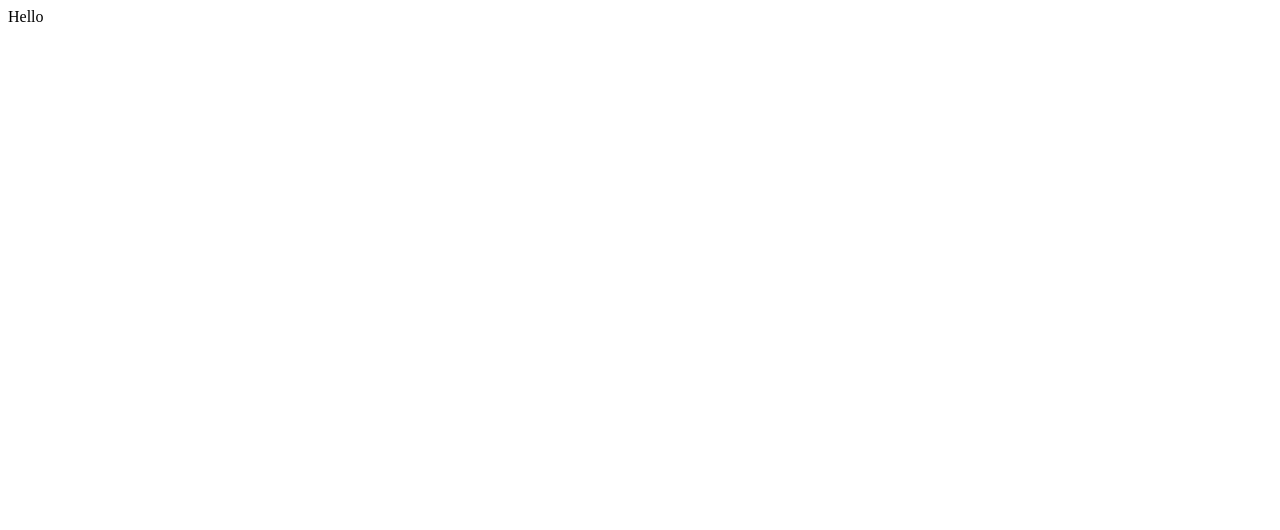
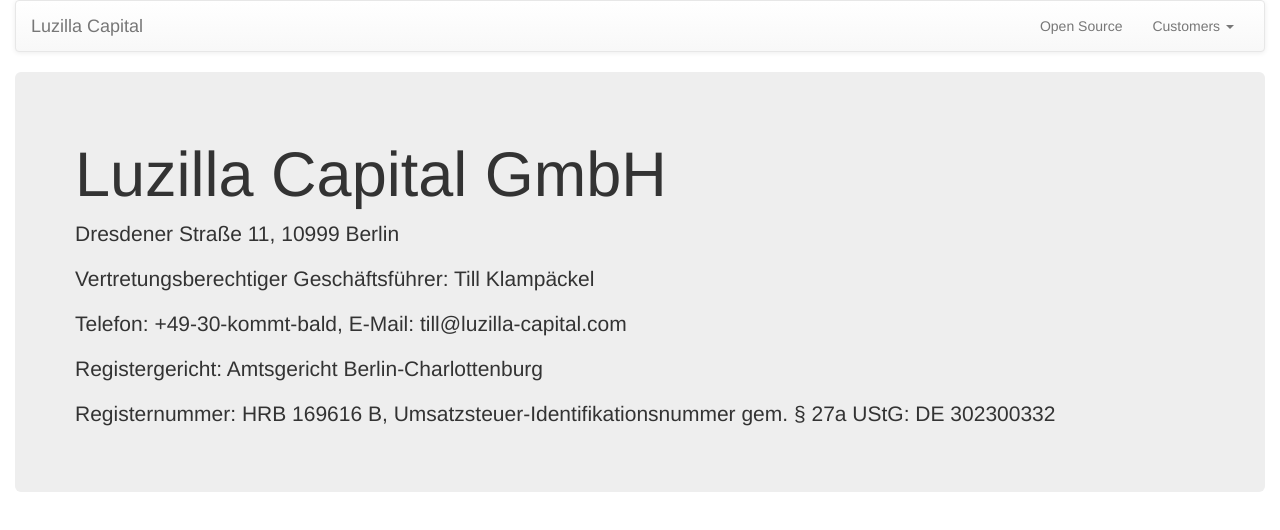
Before and after one commit to Luzilla/luzilla.github.io, a plain HTML site: page index.html in a window 1280 px wide. Drawn offline with nearby package versions, Linux system fonts and the light colour scheme.

Commit message:
:de: :de: :de: :de: :de:

```diff
--- a/index.html
+++ b/index.html
@@ -1,5 +1,55 @@
-<html>
-<body>
-Hello
-</body>
+<!DOCTYPE html>
+<html lang="de">
+  <head>
+    <title>Luzilla Capital GmbH</title>
+    <meta charset="utf-8">
+    <meta http-equiv="X-UA-Compatible" content="IE=edge">
+    <meta name="viewport" content="width=device-width, initial-scale=1">
+    <link rel="stylesheet" href="https://maxcdn.bootstrapcdn.com/bootstrap/3.3.6/css/bootstrap.min.css" integrity="sha512-dTfge/zgoMYpP7QbHy4gWMEGsbsdZeCXz7irItjcC3sPUFtf0kuFbDz/ixG7ArTxmDjLXDmezHubeNikyKGVyQ==" crossorigin="anonymous">
+    <link rel="stylesheet" href="https://maxcdn.bootstrapcdn.com/bootstrap/3.3.6/css/bootstrap-theme.min.css" integrity="sha384-aUGj/X2zp5rLCbBxumKTCw2Z50WgIr1vs/PFN4praOTvYXWlVyh2UtNUU0KAUhAX" crossorigin="anonymous">
+  </head>
+  <body>
+    <div class="container-fluid">
+      <nav class="navbar navbar-default">
+        <div class="container-fluid">
+          <!-- Brand and toggle get grouped for better mobile display -->
+          <div class="navbar-header">
+            <a class="navbar-brand" href="#">Luzilla Capital</a>
+          </div>
+          <div class="navbar-collapse">
+            <ul class="nav navbar-nav navbar-right">
+              <li><a href="https://github.com/Luzilla">Open Source</a></li>
+              <li class="dropdown">
+                <a href="#" class="dropdown-toggle" data-toggle="dropdown" role="button" aria-haspopup="true" aria-expanded="false">Customers <span class="caret"></span></a>
+                <ul class="dropdown-menu">
+                  <li><a href="http://mail.lagged.de/webmail">Webmail</a></li>
+                  <li><a href="http://www.lagged.de/email/">Manage E-Mail</a></li>
+                  <li><a href="http://www.lagged.de/sql/">Manage SQL</a></li>
+                  <li role="separator" class="divider"></li>
+                </ul>
+              </li>
+            </ul>
+          </div><!-- /.navbar-collapse -->
+        </div><!-- /.container-fluid -->
+      </nav>
+      <div class="jumbotron">
+        <h1>Luzilla Capital GmbH</h1>
+        <p>Dresdener Stra&szlig;e 11, 10999 Berlin</p>
+      <!-- </div>
+      <div> -->
+        <p>Vertretungsberechtiger Gesch&auml;ftsf&uuml;hrer: Till Klamp&auml;ckel</p>
+        <p>
+          Telefon: +49-30-kommt-bald,
+          E-Mail: till@luzilla-capital.com
+        </p>
+        <p>Registergericht: Amtsgericht Berlin-Charlottenburg</p>
+        <p>
+          Registernummer: HRB 169616 B,
+          Umsatzsteuer-Identifikationsnummer gem. § 27a UStG: DE 302300332
+        </p>
+      </div>
+    </div>
+    <script src="https://ajax.googleapis.com/ajax/libs/jquery/1.11.3/jquery.min.js"></script>
+    <script src="https://maxcdn.bootstrapcdn.com/bootstrap/3.3.6/js/bootstrap.min.js" integrity="sha512-K1qjQ+NcF2TYO/eI3M6v8EiNYZfA95pQumfvcVrTHtwQVDG+aHRqLi/ETn2uB+1JqwYqVG3LIvdm9lj6imS/pQ==" crossorigin="anonymous"></script>
+  </body>
 </html>
```
